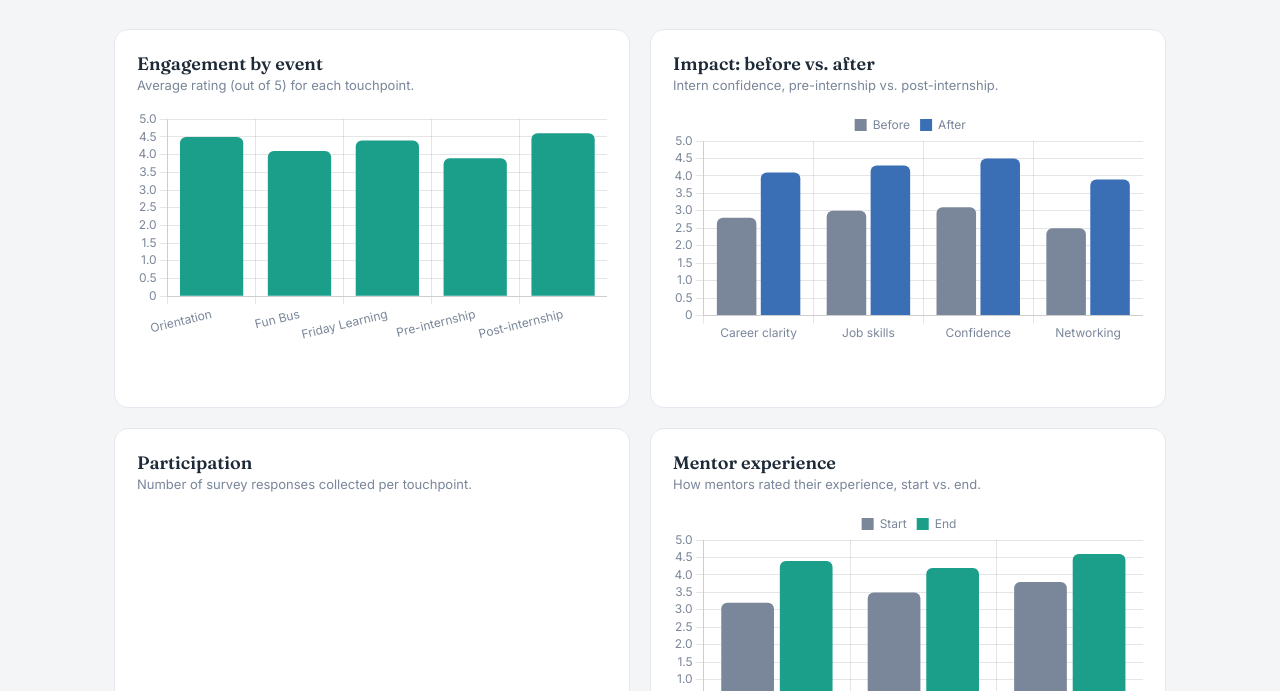
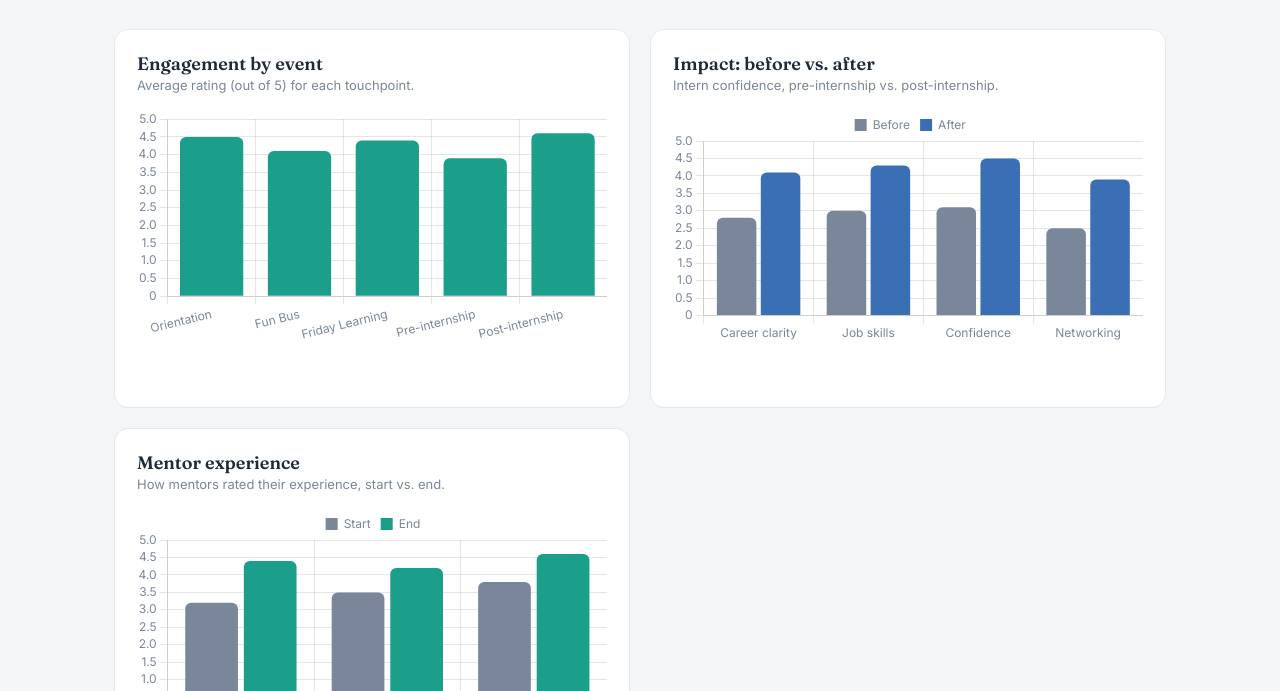
Before and after one commit to cen10o/ngcp_dashboard, a plain HTML site: page public/index.html in a window 1280 px wide. Shown: the part 261-952 px from the top of the page. Drawn offline with nearby package versions, Linux system fonts and the light colour scheme.

Commit message:
removed participation div

```diff
--- a/public/index.html
+++ b/public/index.html
@@ -104,12 +104,6 @@
       <h2>Impact: before vs. after</h2>
       <p>Intern confidence, pre-internship vs. post-internship.</p>
       <div class="canvas-box"><canvas id="impactChart"></canvas></div>
-    </div>
-
-    <div class="panel">
-      <h2>Participation</h2>
-      <p>Number of survey responses collected per touchpoint.</p>
-      <div class="canvas-box"><canvas id="participationChart"></canvas></div>
     </div>
 
     <div class="panel">
```
